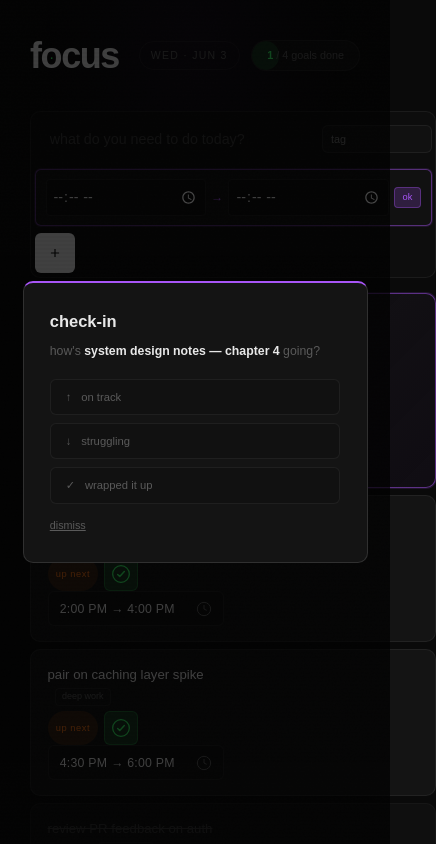
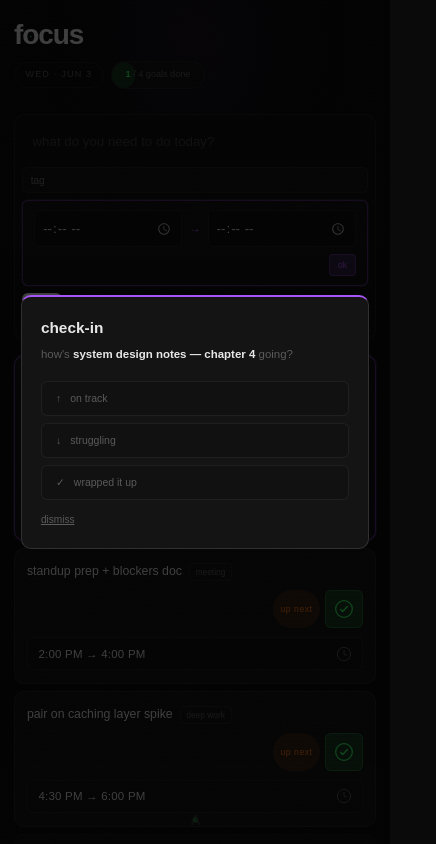
Before and after one commit to ayuuuuu0-0/focus, a Next.js app: page / in a window 390 px wide. Shown: the top 844 px of the page, 436 px wide, since content can reach past the window. Built offline with nearby package versions, Linux system fonts and the light colour scheme; a web font is replaced by a local one.

Commit message:
Added fixes

```diff
--- a/package.json
+++ b/package.json
@@ -4,6 +4,7 @@
   "private": true,
   "scripts": {
     "dev": "next dev",
+    "dev:clean": "rm -rf .next && next dev",
     "build": "next build",
     "start": "next start",
     "lint": "next lint"
--- a/src/app/globals.css
+++ b/src/app/globals.css
@@ -84,7 +84,8 @@ body::before {
   position: relative;
   max-width: 1180px;
   margin: 0 auto;
-  padding: 2.5rem 2rem 4rem;
+  padding: 2.5rem 2rem 5rem;
+  width: 100%;
 }
 
 .reveal {
@@ -186,15 +187,14 @@ body::before {
 
 .grid {
   display: grid;
-  grid-template-columns: 1fr 340px;
+  grid-template-columns: minmax(0, 1fr) minmax(280px, 340px);
   gap: 2rem;
   align-items: start;
 }
 
-@media (max-width: 900px) {
-  .grid {
-    grid-template-columns: 1fr;
-  }
+.main-col,
+.sidebar {
+  min-width: 0;
 }
 
 .task-input-wrap {
@@ -271,8 +271,8 @@ body::before {
 
 .time-picker-md {
   width: 100%;
-  min-width: 168px;
-  max-width: 200px;
+  min-width: 100%;
+  max-width: none;
 }
 
 .time-picker-display {
@@ -298,6 +298,8 @@ body::before {
   font-size: 0.82rem;
   letter-spacing: 0.02em;
   white-space: nowrap;
+  overflow: hidden;
+  text-overflow: ellipsis;
 }
 
 .time-picker-lg .time-picker-text {
@@ -311,23 +313,24 @@ body::before {
 }
 
 .time-picker-edit {
-  display: flex;
+  display: grid;
+  grid-template-columns: minmax(9rem, 1fr) auto minmax(9rem, 1fr) auto;
   align-items: center;
-  gap: 0.35rem;
-  padding: 0.4rem 0.5rem;
-  flex-wrap: wrap;
+  gap: 0.45rem 0.55rem;
+  padding: 0.55rem 0.7rem;
+  width: 100%;
 }
 
 .time-picker-lg .time-picker-edit {
-  padding: 0.55rem 0.65rem;
+  padding: 0.65rem 0.8rem;
 }
 
 .time-picker-input {
-  flex: 1;
-  min-width: 72px;
+  width: 100%;
+  min-width: 0;
   font-family: var(--font-mono);
   font-size: 0.85rem;
-  padding: 0.4rem 0.35rem;
+  padding: 0.5rem 0.45rem;
   background: var(--bg-input);
   border: 1px solid var(--border);
   border-radius: 4px;
@@ -337,19 +340,25 @@ body::before {
 
 .time-picker-lg .time-picker-input {
   font-size: 0.95rem;
-  min-width: 88px;
-  padding: 0.5rem 0.4rem;
+  padding: 0.55rem 0.5rem;
+}
+
+.time-picker-input::-webkit-calendar-picker-indicator {
+  opacity: 0.65;
+  cursor: pointer;
 }
 
 .time-picker-sep {
+  flex-shrink: 0;
   color: var(--accent-purple);
   font-size: 0.8rem;
 }
 
 .time-picker-done {
+  flex-shrink: 0;
   font-family: var(--font-mono);
   font-size: 0.62rem;
-  padding: 0.3rem 0.5rem;
+  padding: 0.35rem 0.55rem;
   background: var(--accent-purple-dim);
   border: 1px solid rgba(168, 85, 247, 0.35);
   border-radius: 4px;
@@ -364,6 +373,11 @@ body::before {
 .task-input-wrap-add .time-picker-lg {
   flex: 1 1 100%;
   max-width: 100%;
+}
+
+.task-time-row {
+  width: 100%;
+  margin-top: 0.65rem;
 }
 
 .active-tabs {
@@ -574,15 +588,35 @@ body::before {
 }
 
 .task-item {
-  display: grid;
-  grid-template-columns: 1fr minmax(180px, auto);
-  align-items: start;
-  gap: 1rem;
+  display: block;
   padding: 1rem 1.1rem;
   border: 1px solid var(--border);
   border-radius: var(--radius);
   background: var(--bg-card);
   transition: border-color 0.25s;
+}
+
+.task-main {
+  width: 100%;
+  min-width: 0;
+}
+
+.task-header {
+  display: flex;
+  align-items: flex-start;
+  justify-content: space-between;
+  gap: 0.75rem;
+  margin-bottom: 0.35rem;
+}
+
+.task-header .task-title {
+  margin-bottom: 0;
+  flex: 1;
+  min-width: 0;
+}
+
+.task-progress-section {
+  margin-bottom: 0.25rem;
 }
 
 .task-item:hover {
@@ -728,20 +762,28 @@ body::before {
 }
 
 .week-day {
+  position: relative;
   flex: 1;
-  max-width: 48px;
+  max-width: 52px;
+  min-height: 52px;
   aspect-ratio: 1;
   display: flex;
   flex-direction: column;
   align-items: center;
   justify-content: center;
-  gap: 0.35rem;
-  font-size: 0.65rem;
+  gap: 0.3rem;
+  font-size: 0.62rem;
   font-weight: 500;
   color: var(--text-muted);
   background: var(--bg-elevated);
   border: 1px solid var(--border);
   border-radius: var(--radius-sm);
+}
+
+.week-day-label {
+  font-size: 0.68rem;
+  font-weight: 600;
+  letter-spacing: 0.02em;
 }
 
 .week-day.today {
@@ -754,6 +796,7 @@ body::before {
   height: 4px;
   border-radius: 50%;
   background: transparent;
+  flex-shrink: 0;
 }
 
 .week-day.has-activity .dot {
@@ -767,8 +810,17 @@ body::before {
 }
 
 .week-day .count {
-  font-size: 0.55rem;
-  color: var(--text-dim);
+  position: absolute;
+  top: 3px;
+  right: 4px;
+  font-size: 0.5rem;
+  font-weight: 600;
+  line-height: 1;
+  color: var(--accent-green);
+  background: var(--accent-green-dim);
+  padding: 0.1rem 0.25rem;
+  border-radius: 3px;
+  pointer-events: none;
 }
 
 .sidebar {
@@ -1046,3 +1098,221 @@ body::before {
   color: var(--text);
   border-color: var(--border-strong);
 }
+
+.signature-mark {
+  position: fixed;
+  left: 50%;
+  right: auto;
+  bottom: 1.1rem;
+  z-index: 1001;
+  display: flex;
+  align-items: center;
+  justify-content: center;
+  padding: 0.35rem 0.5rem;
+  text-decoration: none;
+  opacity: 0.42;
+  transform: translateX(-50%);
+  transition: opacity 0.35s ease, transform 0.35s ease;
+  pointer-events: auto;
+}
+
+.signature-mark:hover {
+  opacity: 0.95;
+  transform: translateX(-50%) scale(1.08);
+}
+
+.signature-a {
+  position: relative;
+  font-family: var(--font-display);
+  font-size: 1.15rem;
+  font-weight: 900;
+  letter-spacing: -0.06em;
+  color: var(--text-muted);
+  line-height: 1;
+}
+
+.signature-dot {
+  position: absolute;
+  left: 50%;
+  top: 52%;
+  transform: translate(-50%, -50%);
+  width: 5px;
+  height: 5px;
+  border-radius: 50%;
+  background: var(--accent-green);
+  opacity: 0.85;
+  pointer-events: none;
+}
+
+.signature-mark:hover .signature-a {
+  color: var(--accent-green);
+}
+
+/* ── Responsive ── */
+@media (max-width: 900px) {
+  .grid {
+    grid-template-columns: 1fr;
+    gap: 1.5rem;
+  }
+
+  .sidebar {
+    order: 2;
+  }
+
+  .main-col {
+    order: 1;
+  }
+}
+
+@media (max-width: 640px) {
+  html {
+    font-size: 14px;
+  }
+
+  .app {
+    padding: 1.5rem 1rem 4.5rem;
+  }
+
+  .header {
+    flex-direction: column;
+    align-items: flex-start;
+    margin-bottom: 1.75rem;
+    gap: 0.85rem;
+  }
+
+  .logo {
+    font-size: 2rem;
+  }
+
+  .header-meta {
+    width: 100%;
+    flex-wrap: wrap;
+    gap: 0.5rem;
+  }
+
+  .date-pill,
+  .goals-pill {
+    font-size: 0.65rem;
+  }
+
+  .task-input-wrap {
+    flex-direction: column;
+    align-items: stretch;
+    padding: 0.5rem;
+  }
+
+  .task-input {
+    min-width: 0;
+    width: 100%;
+    padding: 0.85rem 0.75rem;
+  }
+
+  .tag-input {
+    width: 100%;
+  }
+
+  .task-input-wrap-add .time-picker-lg,
+  .time-picker-md {
+    width: 100%;
+    min-width: 0;
+  }
+
+  .task-item {
+    padding: 0.9rem 0.85rem;
+  }
+
+  .task-header {
+    flex-direction: column;
+    align-items: stretch;
+    gap: 0.65rem;
+  }
+
+  .task-actions {
+    justify-content: flex-end;
+  }
+
+  .btn-complete {
+    width: 38px;
+    height: 38px;
+  }
+
+  .time-picker-edit {
+    grid-template-columns: 1fr auto 1fr;
+    grid-template-rows: auto auto;
+    gap: 0.5rem;
+  }
+
+  .time-picker-done {
+    grid-column: 1 / -1;
+    justify-self: end;
+  }
+
+  .active-tabs {
+    flex-direction: column;
+    align-items: flex-start;
+    gap: 0.45rem;
+  }
+
+  .active-tabs-list {
+    width: 100%;
+  }
+
+  .active-tab {
+    max-width: 100%;
+  }
+
+  .week-days {
+    gap: 0.3rem;
+  }
+
+  .week-day {
+    max-width: none;
+    min-width: 0;
+    font-size: 0.6rem;
+  }
+
+  .stats-grid {
+    gap: 0.45rem;
+  }
+
+  .stat-card {
+    padding: 0.85rem 0.7rem;
+  }
+
+  .checkin-card,
+  .reminders {
+    padding: 1rem;
+  }
+
+  .focus-hours {
+    flex-wrap: wrap;
+    justify-content: flex-end;
+  }
+
+  .modal {
+    padding: 1.35rem;
+  }
+
+  .signature-mark {
+    bottom: 0.85rem;
+  }
+
+  .signature-a {
+    font-size: 1.05rem;
+  }
+}
+
+@media (max-width: 380px) {
+  .goals-pill {
+    flex: 1;
+    min-width: 0;
+  }
+
+  .time-picker-text {
+    font-size: 0.75rem;
+  }
+
+  .pill {
+    font-size: 0.58rem;
+  }
+}
--- a/src/app/layout.tsx
+++ b/src/app/layout.tsx
@@ -19,6 +19,12 @@ export const metadata: Metadata = {
   description: "Cyber-utilitarian focus dashboard with goals, reminders, and streaks",
 };
 
+export const viewport = {
+  width: "device-width",
+  initialScale: 1,
+  viewportFit: "cover",
+};
+
 export default function RootLayout({
   children,
 }: Readonly<{
--- a/src/components/Dashboard.tsx
+++ b/src/components/Dashboard.tsx
@@ -8,6 +8,7 @@ import { CheckInSidebar } from "./CheckInSidebar";
 import { SettingsPanel } from "./SettingsPanel";
 import { StatsGrid } from "./StatsGrid";
 import { CheckInModal } from "./CheckInModal";
+import { SignatureMark } from "./SignatureMark";
 import { useEffect } from "react";
 import { useFocus } from "@/context/FocusContext";
 
@@ -38,6 +39,7 @@ function DashboardInner() {
         </div>
       </div>
       <CheckInModal />
+      <SignatureMark />
     </>
   );
 }
--- /dev/null
+++ b/src/components/SignatureMark.tsx
@@ -0,0 +1,17 @@
+/** Subtle corner mark — portfolio easter egg for keen lookers */
+export function SignatureMark() {
+  return (
+    <a
+      href="https://ayuuu-dev.vercel.app/"
+      target="_blank"
+      rel="noopener noreferrer"
+      className="signature-mark"
+      aria-label="ayush"
+    >
+      <span className="signature-a">
+        <span className="signature-dot" aria-hidden="true" />
+        A
+      </span>
+    </a>
+  );
+}
--- a/src/components/WeekStreak.tsx
+++ b/src/components/WeekStreak.tsx
@@ -20,10 +20,14 @@ export function WeekStreak() {
             .join(" ");
 
           return (
-            <div key={day.date} className={classes} title={`${day.date}: ${day.count} goals`}>
-              {day.label}
+            <div key={day.date} className={classes} title={`${day.date}: ${day.count} goals completed`}>
+              {day.count > 0 && (
+                <span className="count" aria-label={`${day.count} goals`}>
+                  {day.count}
+                </span>
+              )}
+              <span className="week-day-label">{day.label}</span>
               <span className="dot" />
-              {day.count > 0 && <span className="count">{day.count}</span>}
             </div>
           );
         })}
--- a/src/lib/constants.ts
+++ b/src/lib/constants.ts
@@ -46,4 +46,4 @@ export const SUGGESTED_TAGS = ["deep work", "meeting", "learning", "admin", "hea
 export const REMINDER_TICK_MS = 30_000;
 
 /** Week day labels (Mon–Sun) */
-export const WEEK_DAY_LABELS = ["M", "T", "W", "T", "F", "S", "S"] as const;
+export const WEEK_DAY_LABELS = ["M", "Tu", "W", "Th", "F", "Sa", "Su"] as const;
--- a/src/lib/streaks.ts
+++ b/src/lib/streaks.ts
@@ -56,7 +56,7 @@ export function computeCurrentStreak(days: Record<string, number>): number {
 /** Last 7 days (Mon-based week ending today) for the week strip */
 export function weekStrip(days: Record<string, number>): { label: string; date: string; count: number; isToday: boolean }[] {
   const result: { label: string; date: string; count: number; isToday: boolean }[] = [];
-  const labels = ["M", "T", "W", "T", "F", "S", "S"];
+  const labels = ["M", "Tu", "W", "Th", "F", "Sa", "Su"];
   const today = new Date();
   const todayDow = today.getDay();
   const mondayOffset = todayDow === 0 ? -6 : 1 - todayDow;
```
Also changed, not shown: 1 other file (tests, documents, lock files or other folders).
